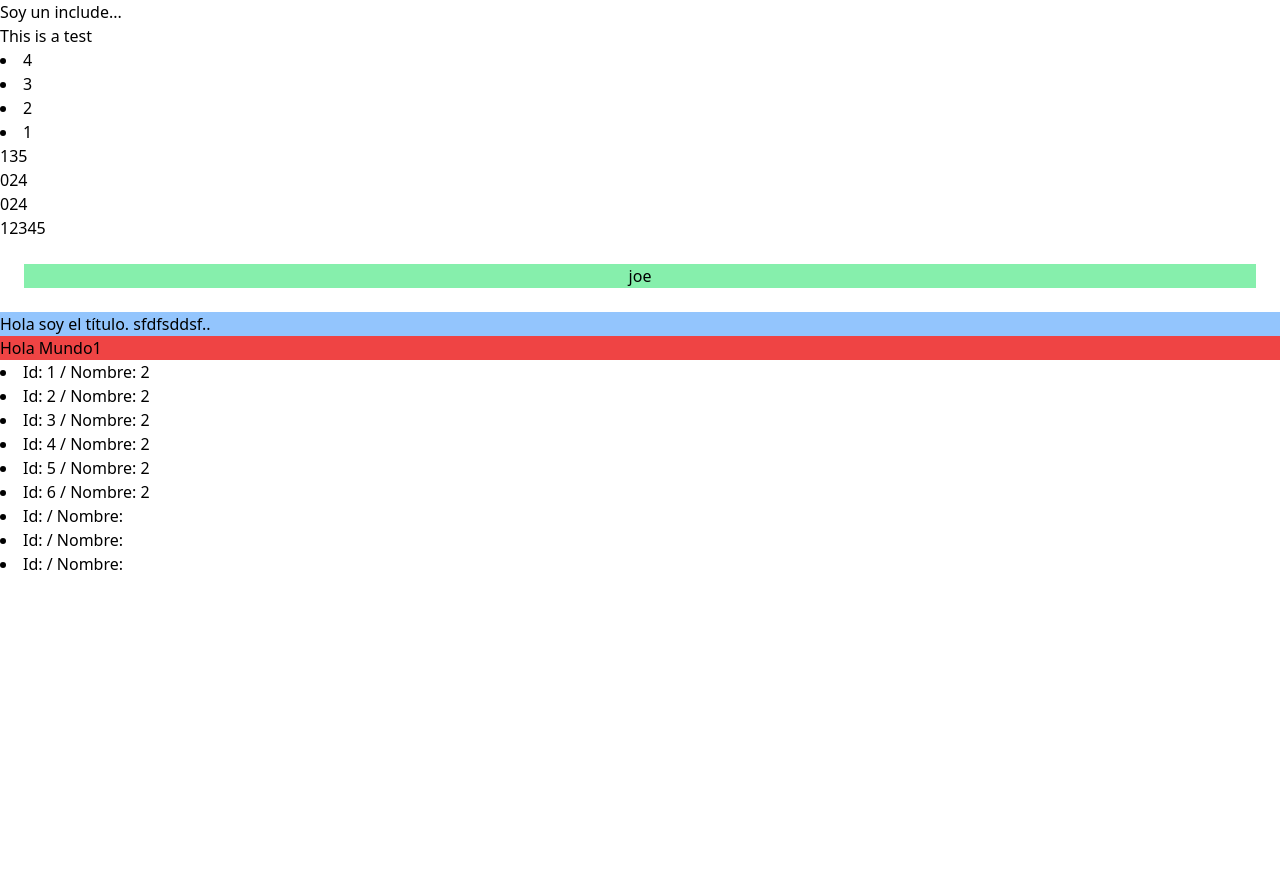
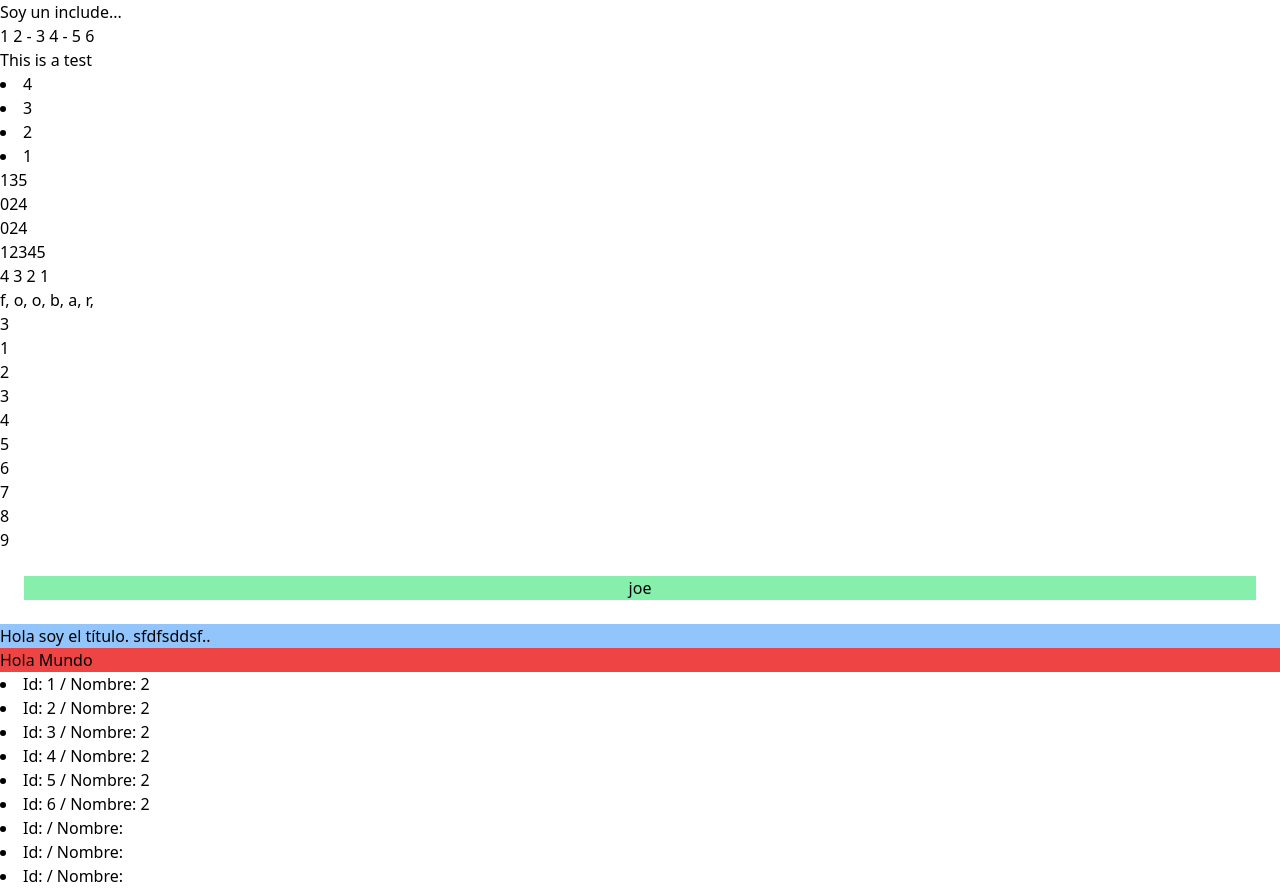
Before and after one commit to AgustinEscudero/base, an Eleventy site: page src/index.njk in a window 1280 px wide. Before the commit the page ends 800 px from the top, so only its background shows below. Built offline with nearby package versions, Linux system fonts and the light colour scheme; Eleventy itself is replaced by a stand-in of ours; files that its build step writes are made by us from their sources.

Commit message:
configuracion script build

```diff
--- a/package.json
+++ b/package.json
@@ -5,9 +5,13 @@
   "main": "index.js",
   "scripts": {
     "dev": "run-p dev:*",
+    "build": "run-s prod:*",
     "dev:tailwind": "npx tailwindcss -i ./src/css/main.css -o ./dist/main.css --watch",
     "dev:esbuild": "npx esbuild ./src/js/main.js --outfile=./dist/main.js --bundle --watch",
-    "dev:eleventy": "npx @11ty/eleventy --serve --quiet --port=8080"
+    "dev:eleventy": "npx @11ty/eleventy --serve --quiet --port=8080",
+    "prod:tailwind": "npx tailwindcss -i ./src/css/main.css -o ./dist/main.css --minify",
+    "prod:esbuild": "npx esbuild ./src/js/main.js --outfile=./dist/main.js --bundle --minify",
+    "prod:eleventy": "npx @11ty/eleventy"
   },
   "repository": {
     "type": "git",
--- a/src/index.njk
+++ b/src/index.njk
@@ -11,6 +11,15 @@ test:
 {% block content %}
 
     {% include "include.njk" %}
+
+    {% set items = [1,2,3,4,5,6] %}
+    {% set dash = joiner("-") %}
+    {% for item in items | batch(2) %}
+        {{ dash() }} {% for items in item %}
+        {{ items }}
+        {% endfor %}
+    {% endfor %}
+
     {% set username = "joe" %}
     <p>{{ "this is a test" | capitalize }}</p>
     {% for i in [1, 2, 3, 4] | reverse %}
@@ -24,9 +33,29 @@ test:
     <p>{{ numbers | select("divisibleby", 2) | join }}</p>
     <p>{{ numbers | select() | join }}</p>
 
+    {% for i in [1, 2, 3, 4] | reverse %}
+    {{ i }}
+    {% endfor %}
+    <br>
+    {% for i in "foobar" | list %}{{ i }}, {% endfor %}
+    <br>
+    {{ [1,2,3,4,5,6,7,8,9] | random }}
+
+    {% set arr = [1,2,3,4,5,6,7,8,9] %}
+
+    <div class="columwrapper">
+    {%- for items in arr | slice(3) %}
+        <ul class="column-{{ loop.index }}">
+        {%- for item in items %}
+        <li>{{ item }}</li>
+        {%- endfor %}
+        </ul>
+    {%- endfor %}
+    </div>
+
     <h2 class="m-6 bg-green-300 text-center"> {{username}} </h2>
     <h2 class="bg-blue-300">{{ titulo }}</h2>
-    <h1 class="bg-red-500">Hola Mundo1</h1>
+    <h1 class="bg-red-500">Hola Mundo</h1>
     {% for item in test %}
     <li>Id: {{ item.id }} / Nombre: {{ item.name | wordcount }}</li>
     {% endfor %}
```
Also changed, not shown: CHANGELOG.md.
